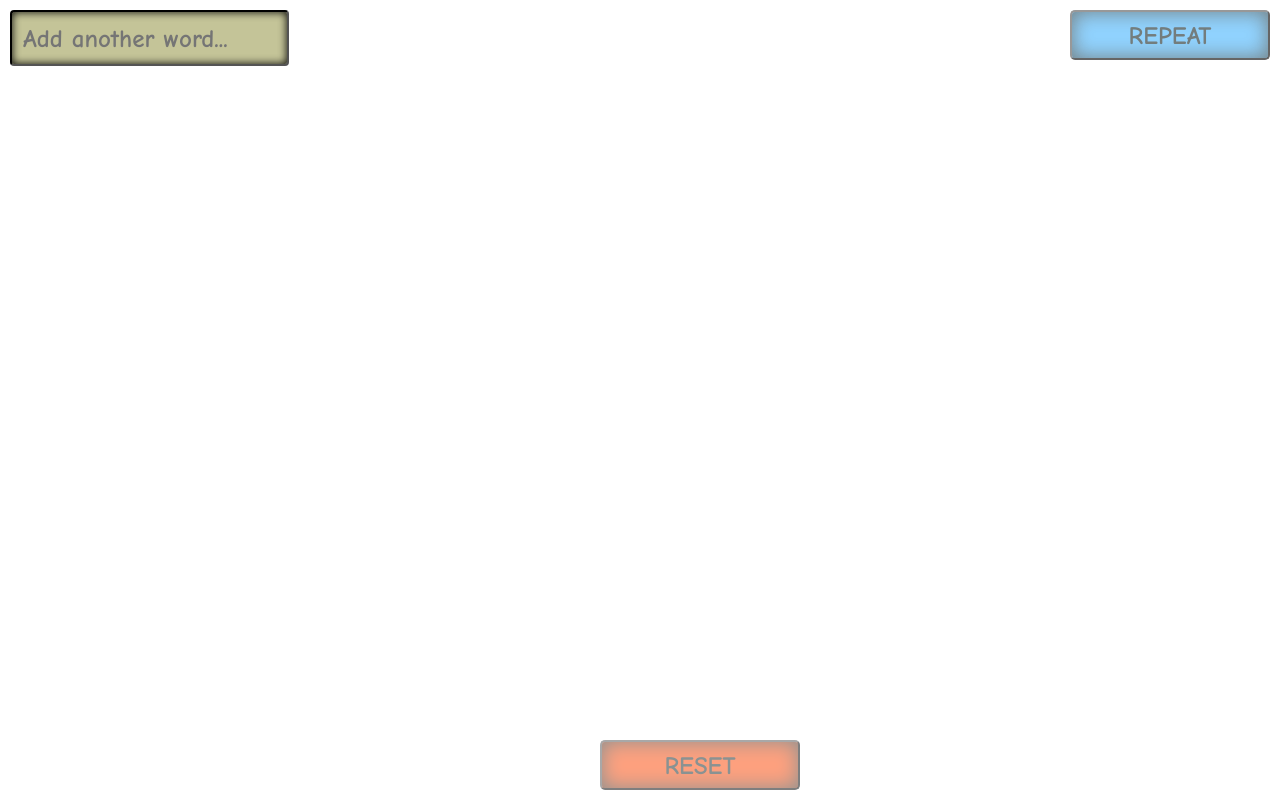
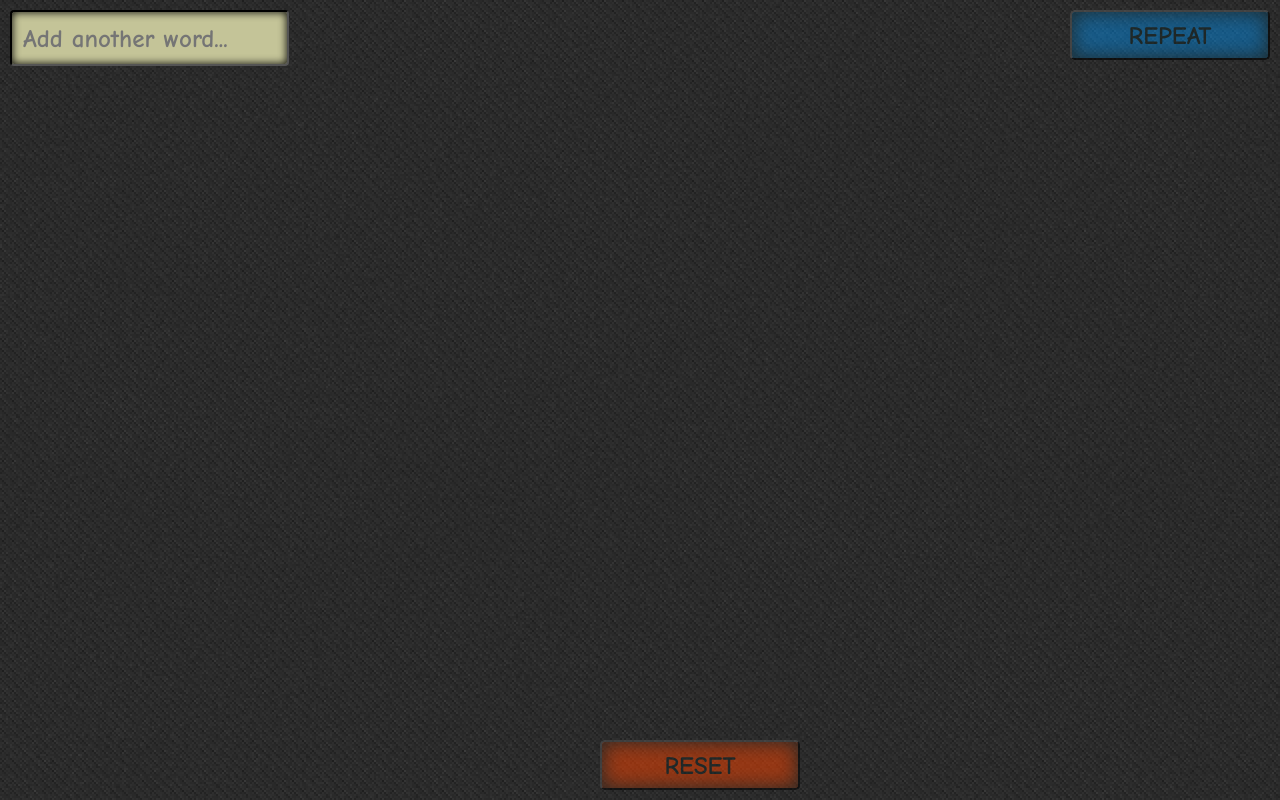
Before and after one commit to Nestremis/fiddle-words, a plain HTML site: page index.html in a window 1280 px wide. Drawn offline with nearby package versions, Linux system fonts and the light colour scheme.

Commit message:
Update css.css

```diff
--- a/css.css
+++ b/css.css
@@ -1,6 +1,6 @@
 body {
     margin: 10px;
-    background: url('img/navy.png');
+    background: url('navy.png');
     overflow: hidden;
     height: 96vh;
     /*background-size: cover;
```
